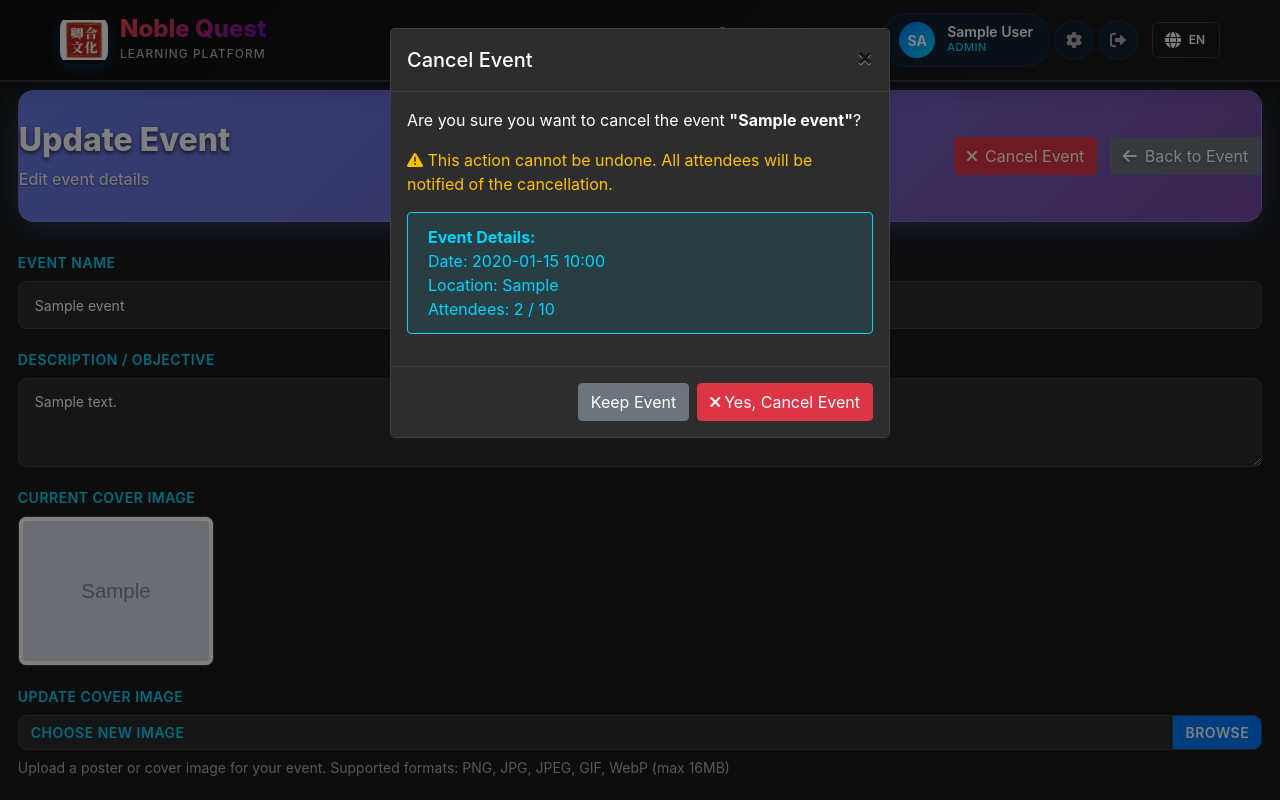
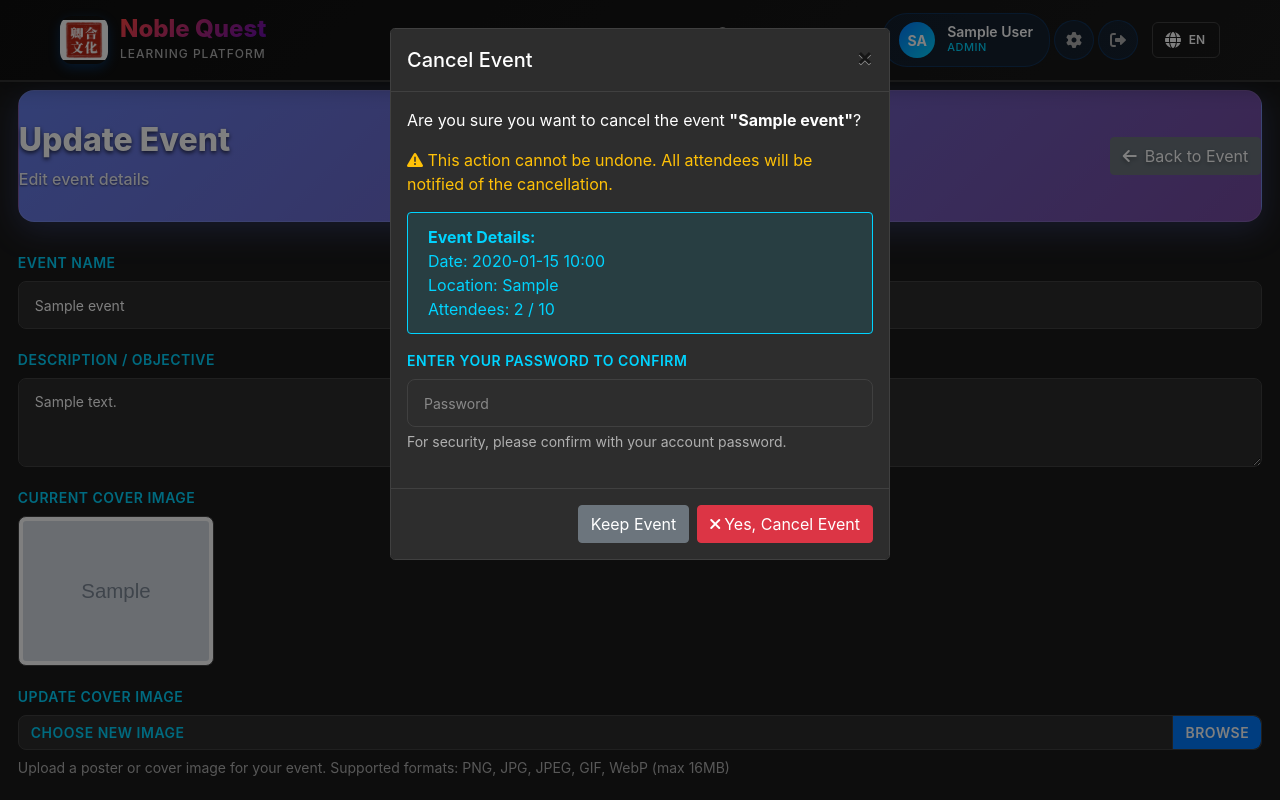
Before and after one commit to gaxiangchong/app.course.rsvp, a Flask app: page /event/1/update in a window 1280 px wide, after a click on "Cancel Event". Run offline with Flask 3, Linux system fonts and the light colour scheme; a user stored in the database is signed in; tables that the repository leaves empty hold one stand-in row (values such as "Sample post"); grey boxes marked "Sample" are stand-in pictures; some libraries are stand-ins or nearby versions.

Commit message:
Update eventapp: edits to app.py and update_event.html

```diff
--- a/eventapp/app.py
+++ b/eventapp/app.py
@@ -2358,6 +2358,12 @@ def cancel_event(event_id):
         flash('You do not have permission to cancel this event.', 'danger')
         return redirect(url_for('event_detail', event_id=event.id))
 
+    # Require password confirmation to prevent accidental cancellations
+    password = request.form.get('password')
+    if not password or not current_user.check_password(password):
+        flash('Password confirmation failed. Event not cancelled.', 'danger')
+        return redirect(url_for('update_event', event_id=event.id))
+
     event.status = 'cancelled'
     db.session.commit()
 
--- a/eventapp/templates/update_event.html
+++ b/eventapp/templates/update_event.html
@@ -8,9 +8,6 @@
         <p class="welcome-subtitle">Edit event details</p>
       </div>
       <div>
-        <button type="button" class="btn btn-danger mr-2" data-toggle="modal" data-target="#cancelEventModal">
-          <i class="fas fa-times mr-2"></i>Cancel Event
-        </button>
         <a href="{{ url_for('event_detail', event_id=event.id) }}" class="btn btn-secondary">
           <i class="fas fa-arrow-left mr-2"></i>Back to Event
         </a>
@@ -132,8 +129,11 @@
     </div>
 
     <div class="text-center">
-      <button type="submit" class="btn btn-primary btn-lg">
+      <button type="submit" class="btn btn-primary btn-lg mr-2">
         <i class="fas fa-save mr-2"></i>Update Event
+      </button>
+      <button type="button" class="btn btn-danger btn-lg" data-toggle="modal" data-target="#cancelEventModal">
+        <i class="fas fa-times mr-2"></i>Cancel Event
       </button>
     </div>
   </form>
@@ -148,6 +148,7 @@
             <span aria-hidden="true">&times;</span>
           </button>
         </div>
+        <form method="post" action="{{ url_for('cancel_event', event_id=event.id) }}">
           <div class="modal-body">
             <p>Are you sure you want to cancel the event <strong>"{{ event.name }}"</strong>?</p>
             <p class="text-warning">
@@ -160,16 +161,20 @@
               Location: {{ event.location }}<br>
               Attendees: {{ event.accepted_count }}{% if event.capacity %} / {{ event.capacity }}{% endif %}
             </div>
+            <div class="form-group mt-3">
+              <label for="admin_password">Enter your password to confirm</label>
+              <input type="password" class="form-control" id="admin_password" name="password" placeholder="Password" required>
+              <small class="form-text text-muted">For security, please confirm with your account password.</small>
+            </div>
           </div>
           <div class="modal-footer">
             <button type="button" class="btn btn-secondary" data-dismiss="modal">Keep Event</button>
-          <form method="post" action="{{ url_for('cancel_event', event_id=event.id) }}" style="display: inline;">
             <button type="submit" class="btn btn-danger">
               <i class="fas fa-times mr-1"></i>Yes, Cancel Event
             </button>
+          </div>
         </form>
       </div>
     </div>
   </div>
-  </div>
 {% endblock %}
```
Lines whose indentation alone changed are shown as unchanged.
